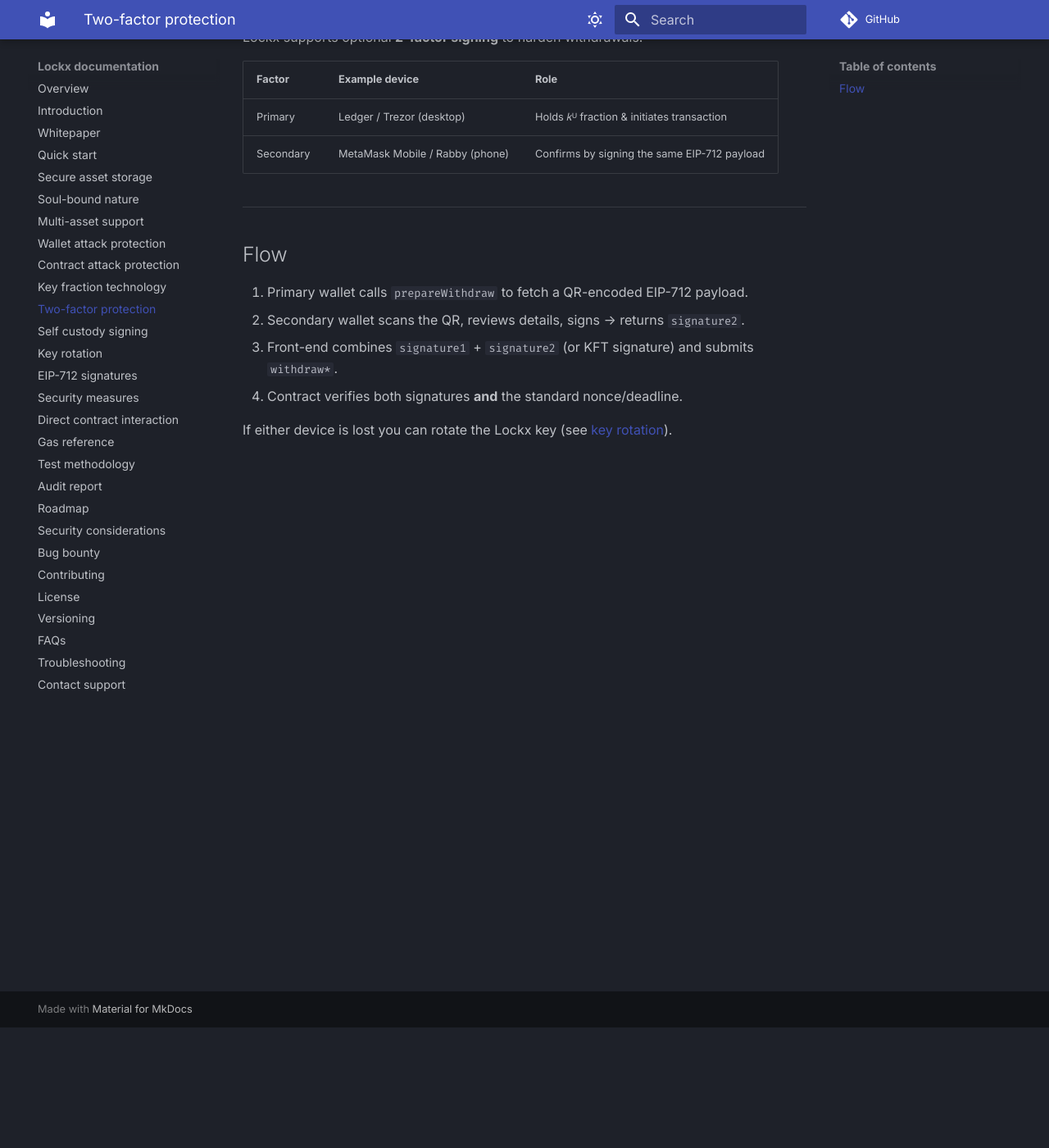
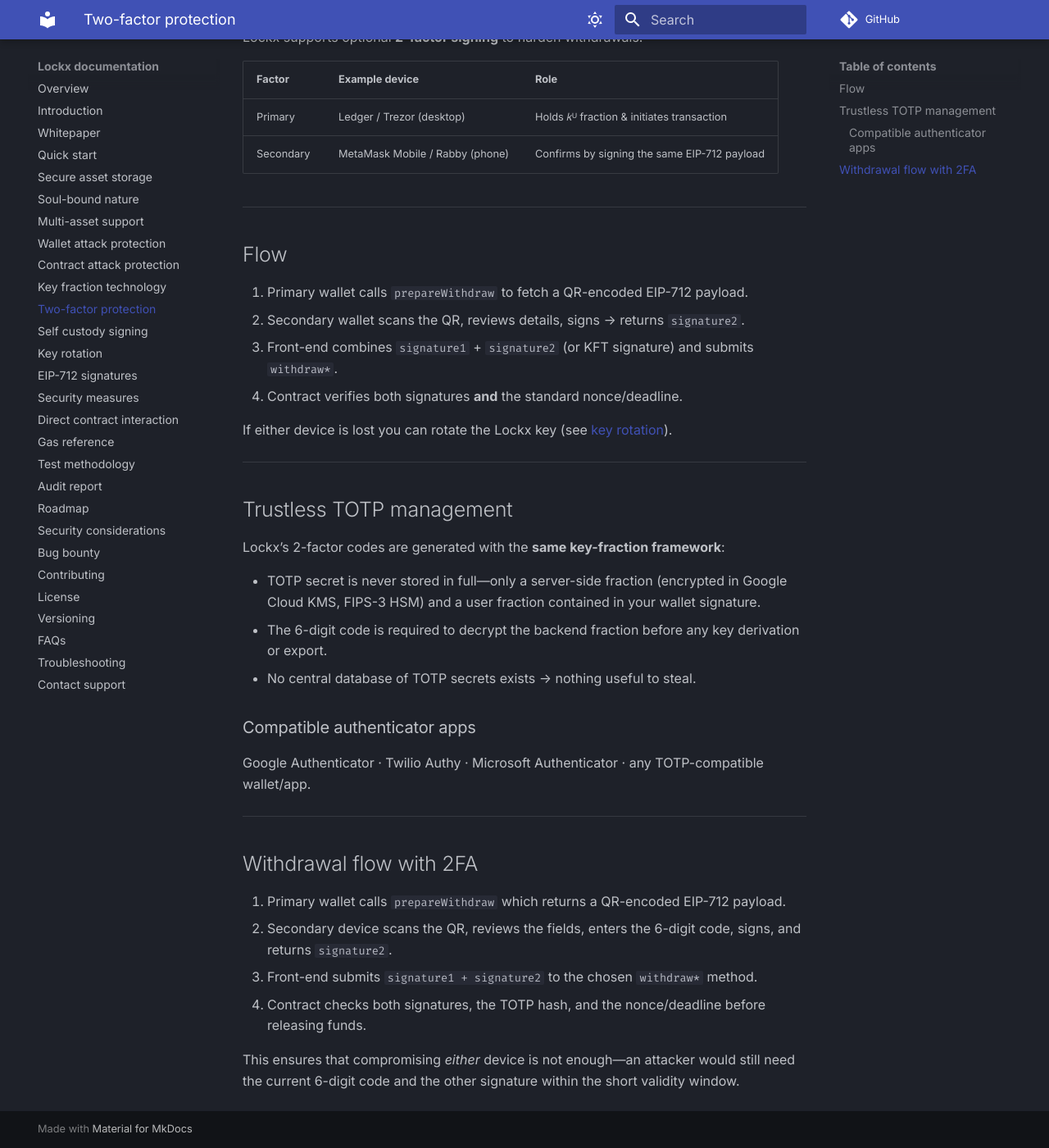
Before and after one commit to richardjaee/Lockx-Contracts, an MkDocs documentation site: the page built from docs/key-management/twofa.md, in a window 1280 px wide and 1400 px high, scrolled down 147 px. Shown: the whole window at 82% size. Built offline with MkDocs 1.6.1 and Material for MkDocs 9.7.7, drawn with Linux system fonts in a browser that asks for light colours; comment, search, counter and statistics services are not loaded.

Commit message:
docs: expand 2FA page with trustless TOTP and self-custody guide with detailed steps

```diff
--- a/docs/key-management/twofa.md
+++ b/docs/key-management/twofa.md
@@ -17,3 +17,28 @@ Lockx supports optional **2-factor signing** to harden withdrawals.
 4. Contract verifies both signatures **and** the standard nonce/deadline.
 
 If either device is lost you can rotate the Lockx key (see [key rotation](key-rotation.md)).
+
+---
+
+## Trustless TOTP management
+
+Lockx’s 2-factor codes are generated with the **same key-fraction framework**:
+
+* TOTP secret is never stored in full—only a server-side fraction (encrypted in Google Cloud KMS, FIPS-3 HSM) and a user fraction contained in your wallet signature.
+* The 6-digit code is required to decrypt the backend fraction before any key derivation or export.
+* No central database of TOTP secrets exists → nothing useful to steal.
+
+### Compatible authenticator apps
+
+Google Authenticator · Twilio Authy · Microsoft Authenticator · any TOTP-compatible wallet/app.
+
+---
+
+## Withdrawal flow with 2FA
+
+1. Primary wallet calls `prepareWithdraw` which returns a QR-encoded EIP-712 payload.
+2. Secondary device scans the QR, reviews the fields, enters the 6-digit code, signs, and returns `signature2`.
+3. Front-end submits `signature1 + signature2` to the chosen `withdraw*` method.
+4. Contract checks both signatures, the TOTP hash, and the nonce/deadline before releasing funds.
+
+This ensures that compromising *either* device is not enough—an attacker would still need the current 6-digit code and the other signature within the short validity window.
```
Also changed, not shown: docs/key-management/self-custody-signing.md (+27 -1 lines).
